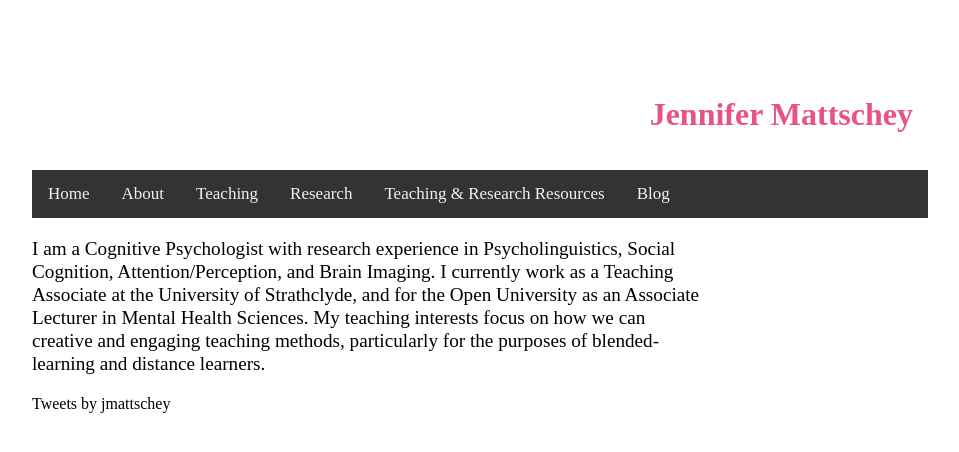
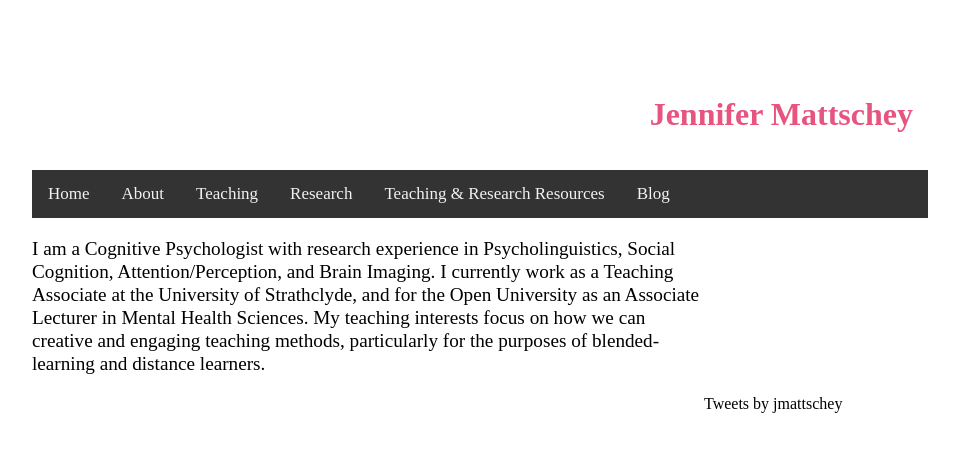
Before and after one commit to jmattschey/jmattschey.github.io, a Jekyll site: the page built from index.html, in a window 1280 px wide. Shown: the top 452 px of the page, without its empty margins (160-1119 px from the left). Built offline with Jekyll 4.4.1, drawn with Linux system fonts in a browser that asks for light colours; comment, search, counter and statistics services are not loaded.

Commit message:
Update style.css

```diff
--- a/css/style.css
+++ b/css/style.css
@@ -24,8 +24,7 @@
 
 .twitter {
   width: 25%;
-  display: block;
-
+  float: right;
 }
 
 .content {
```
